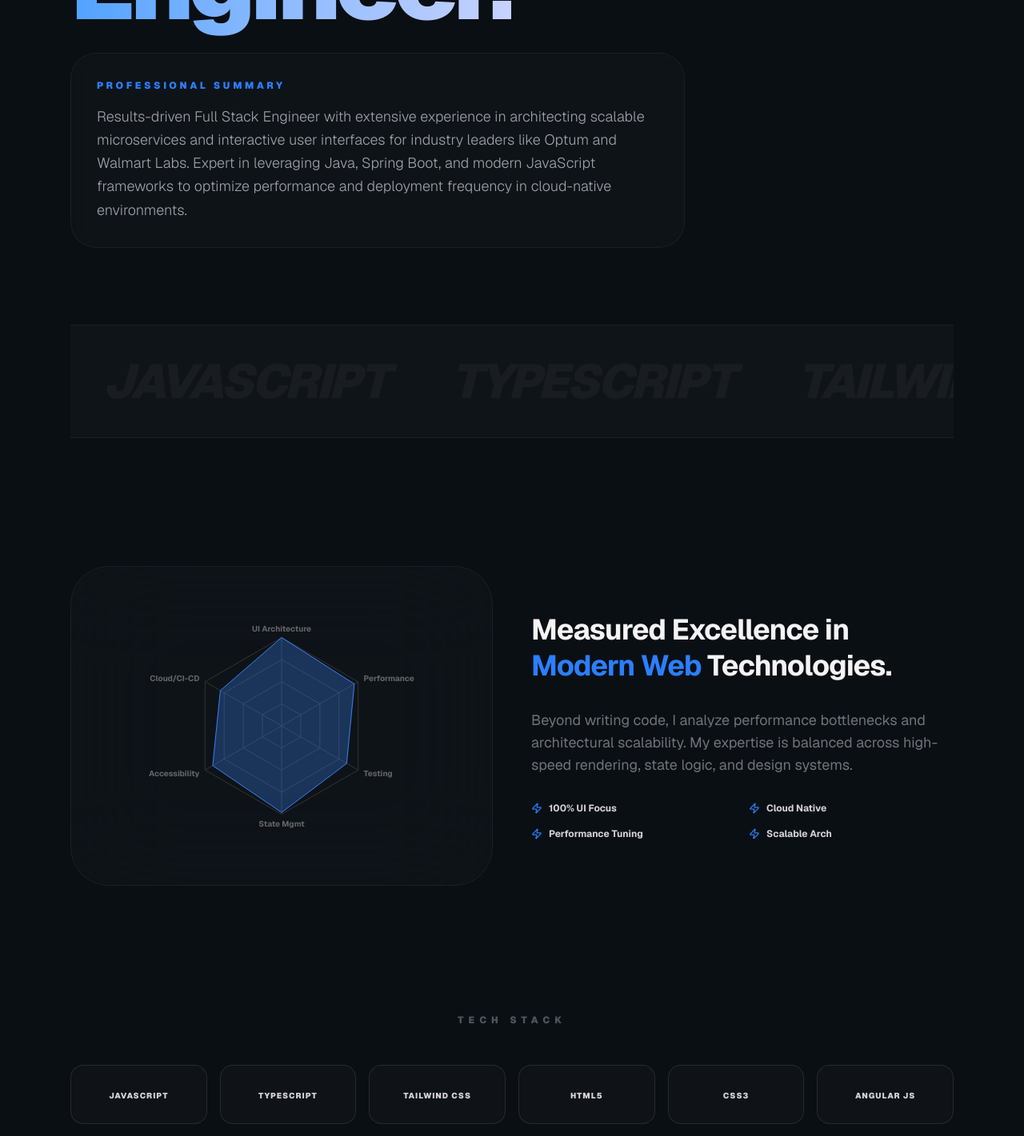
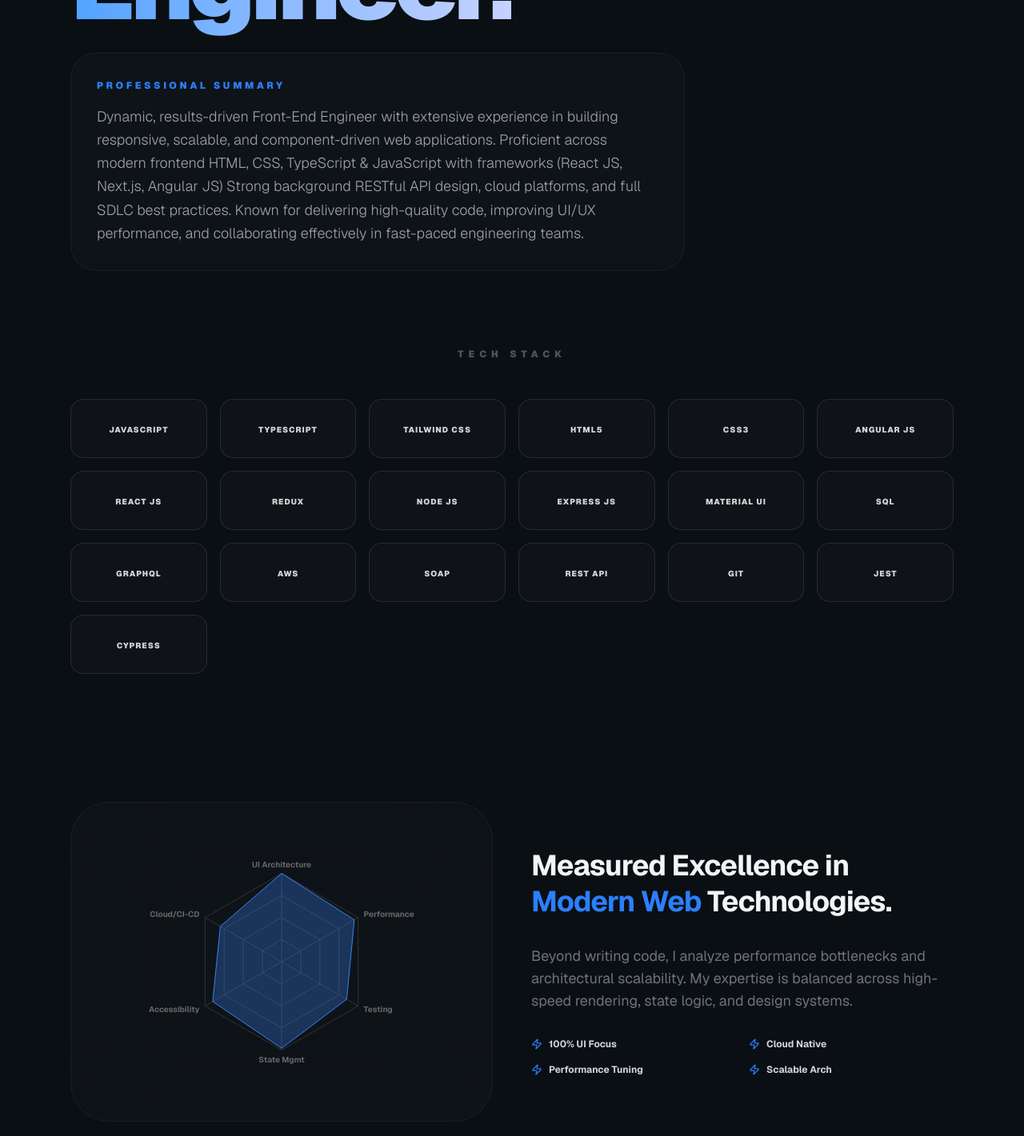
Before and after one commit to suhasreddy1220/Portfolio, a Next.js app: page / in a window 1280 px wide. Shown: the part 360-1781 px from the top of the page at 80% size. Built offline with nearby package versions, Linux system fonts and the light colour scheme.

Commit message:
2nd final draft

```diff
--- a/src/app/page.tsx
+++ b/src/app/page.tsx
@@ -124,7 +124,7 @@ export default function Portfolio() {
         {/* HERO SECTION */}
         <motion.section {...fadeIn} className="mb-24 relative">
           <h1 className="text-6xl md:text-9xl font-black tracking-tighter mb-8 leading-[0.85]">
-            Full Stack <br />
+            Front End <br />
             <span className="text-transparent bg-clip-text bg-gradient-to-r from-blue-400 to-indigo-200">Engineer.</span>
           </h1>
 
@@ -132,20 +132,32 @@ export default function Portfolio() {
           <div className="max-w-3xl p-8 rounded-[2rem] bg-white/[0.02] border border-white/5 backdrop-blur-sm">
             <h2 className="text-xs font-black uppercase tracking-[0.3em] text-blue-500 mb-4">Professional Summary</h2>
             <p className="text-lg text-zinc-400 leading-relaxed font-light">
-              Results-driven Full Stack Engineer with extensive experience in architecting scalable microservices and interactive user interfaces for industry leaders like Optum and Walmart Labs. Expert in leveraging Java, Spring Boot, and modern JavaScript frameworks to optimize performance and deployment frequency in cloud-native environments.
+              Dynamic, results-driven Front-End Engineer with extensive experience in building responsive, scalable, and component-driven web applications. Proficient across modern frontend HTML, CSS, TypeScript & JavaScript with frameworks (React JS, Next.js, Angular JS) Strong background RESTful API design, cloud platforms, and full SDLC best practices. Known for delivering high-quality code, improving UI/UX performance, and collaborating effectively in fast-paced engineering teams.
             </p>
           </div>
         </motion.section>
 
-        {/* MARQUEE ANIMATION */}
-        <section className="mb-40 border-y border-white/5 py-10 overflow-hidden bg-white/[0.02]">
-          <div className="flex animate-marquee whitespace-nowrap">
-            {skills.concat(skills).map((skill, i) => (
-              <span key={i} className="text-4xl md:text-6xl font-black text-zinc-800/40 mx-10 uppercase italic tracking-tighter hover:text-blue-500/50 transition-colors">
-                {skill}
-              </span>
-            ))}
-          </div>
+        {/* INDIVIDUAL SKILL BOXES WITH HIGHLIGHT HOVER */}
+        <section id="skills" className="mb-40">
+          <h2 className="text-xs font-black uppercase tracking-[0.5em] text-zinc-600 mb-12 text-center">Tech Stack</h2>
+           <div className="grid grid-cols-2 md:grid-cols-4 lg:grid-cols-6 gap-4">
+              {skills.map((skill) => (
+                <motion.div
+                  key={skill}
+                  whileHover={{
+                    y: -5,
+                    backgroundColor: "rgba(59, 130, 246, 0.15)",
+                    borderColor: "rgba(59, 130, 246, 0.6)",
+                    boxShadow: "0 0 20px rgba(59, 130, 246, 0.2)"
+                  }}
+                  className="p-6 rounded-2xl border border-white/10 bg-zinc-900/40 text-center cursor-pointer transition-all duration-200"
+                >
+                  <span className="text-[10px] font-black uppercase tracking-widest text-zinc-300 group-hover:text-white">
+                    {skill}
+                  </span>
+                </motion.div>
+              ))}
+           </div>
         </section>
 
         {/* REVERTED ANALYTICS DESCRIPTION */}
@@ -172,29 +184,6 @@ export default function Portfolio() {
               ))}
             </div>
           </div>
-        </section>
-
-        {/* INDIVIDUAL SKILL BOXES WITH HIGHLIGHT HOVER */}
-        <section id="skills" className="mb-40">
-          <h2 className="text-xs font-black uppercase tracking-[0.5em] text-zinc-600 mb-12 text-center">Tech Stack</h2>
-           <div className="grid grid-cols-2 md:grid-cols-4 lg:grid-cols-6 gap-4">
-              {skills.map((skill) => (
-                <motion.div
-                  key={skill}
-                  whileHover={{
-                    y: -5,
-                    backgroundColor: "rgba(59, 130, 246, 0.15)",
-                    borderColor: "rgba(59, 130, 246, 0.6)",
-                    boxShadow: "0 0 20px rgba(59, 130, 246, 0.2)"
-                  }}
-                  className="p-6 rounded-2xl border border-white/10 bg-zinc-900/40 text-center cursor-pointer transition-all duration-200"
-                >
-                  <span className="text-[10px] font-black uppercase tracking-widest text-zinc-300 group-hover:text-white">
-                    {skill}
-                  </span>
-                </motion.div>
-              ))}
-           </div>
         </section>
 
         {/* EXPANDABLE CLIENTS SECTION */}
```
